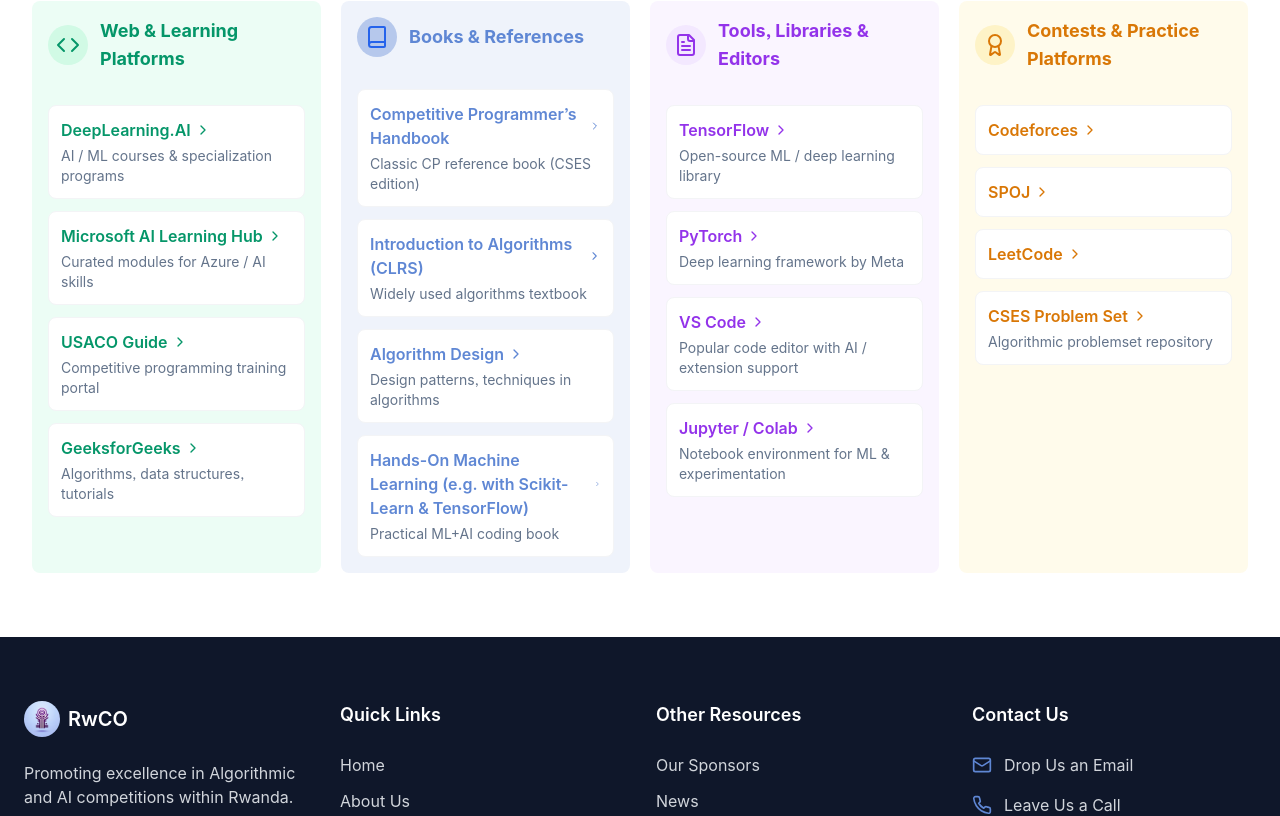
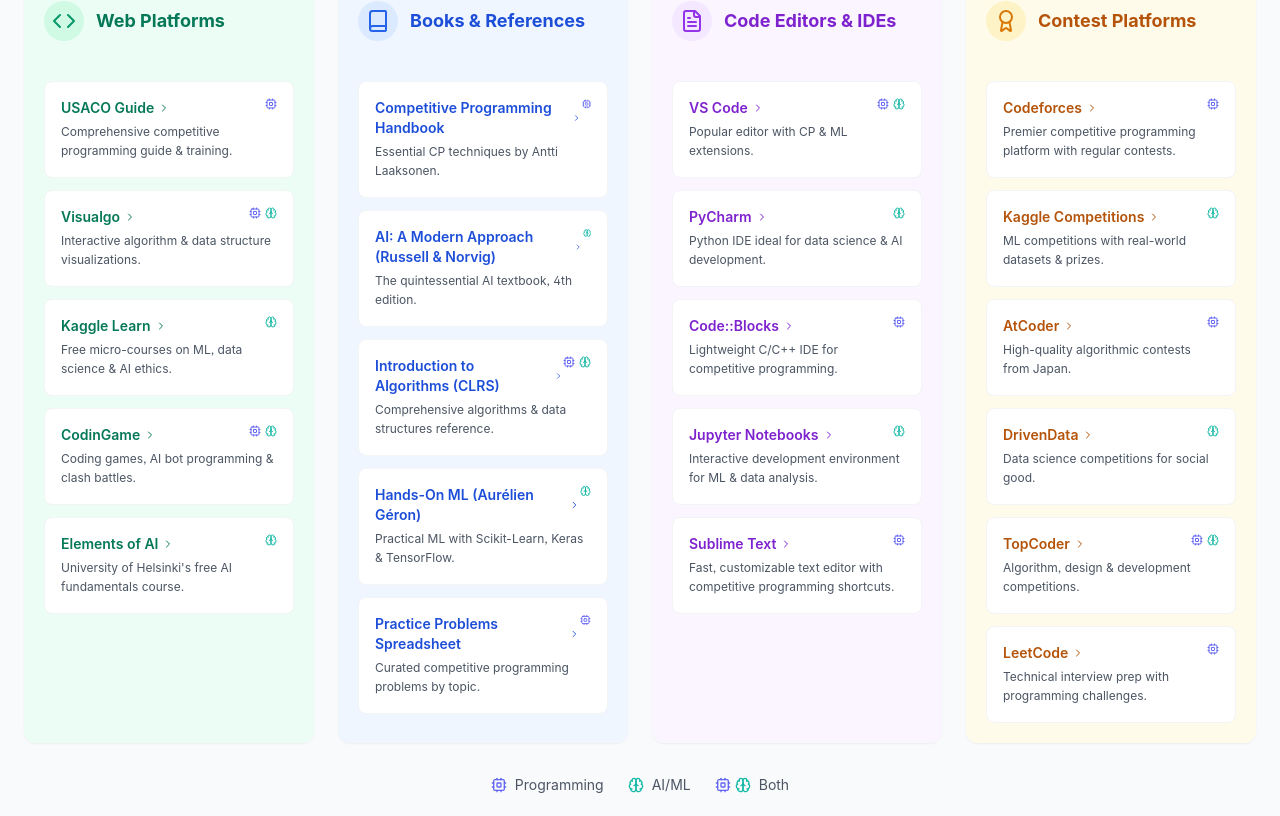
Before and after one commit to rwandacomputing/rwco-web, a Next.js app: page / in a window 1280 px wide. Shown: the part 7660-8476 px from the top of the page. Built offline with nearby package versions, Linux system fonts and the light colour scheme.

Commit message:
Update Sponsors.tsx

```diff
--- a/src/components/page-components/Sponsors.tsx
+++ b/src/components/page-components/Sponsors.tsx
@@ -1,7 +1,7 @@
 "use client"
 
 import React, { useState } from 'react';
-import Link from 'next/link';
+
 import { Book, Code, FileText, Award, ChevronRight, Cpu, Brain } from 'lucide-react';
 
 const Resources = () => {
@@ -13,32 +13,42 @@
     title: string;
     icon: JSX.Element;
     color: ResourceColor;
-    resources: { title: string; description?: string; link: string; }[];
+    resources: { title: string; description?: string; link: string; type: 'programming' | 'AI' | 'both'; }[];
   }[] = [
     {
-      title: "Web & Learning Platforms",
+      title: "Web Platforms",
       icon: <Code className="h-6 w-6 text-emerald-600" />,
       color: "emerald",
       resources: [
         {
-          title: "DeepLearning.AI",
-          description: "AI / ML courses & specialization programs",
-          link: "https://learn.deeplearning.ai/",
+          title: "USACO Guide",
+          description: "Comprehensive competitive programming guide & training.",
+          link: "https://usaco.guide/",
+          type: "programming"
         },
         {
-          title: "Microsoft AI Learning Hub",
-          description: "Curated modules for Azure / AI skills",
-          link: "https://learn.microsoft.com/en-us/ai/",
+          title: "Visualgo",
+          description: "Interactive algorithm & data structure visualizations.",
+          link: "https://visualgo.net/en",
+          type: "both"
         },
         {
-          title: "USACO Guide",
-          description: "Competitive programming training portal",
-          link: "https://usaco.guide/",
+          title: "Kaggle Learn",
+          description: "Free micro-courses on ML, data science & AI ethics.",
+          link: "https://www.kaggle.com/learn",
+          type: "AI"
         },
         {
-          title: "GeeksforGeeks",
-          description: "Algorithms, data structures, tutorials",
-          link: "https://www.geeksforgeeks.org/",
+          title: "CodinGame",
+          description: "Coding games, AI bot programming & clash battles.",
+          link: "https://www.codingame.com/",
+          type: "both"
+        },
+        {
+          title: "Elements of AI",
+          description: "University of Helsinki's free AI fundamentals course.",
+          link: "https://www.elementsofai.com/",
+          type: "AI"
         },
       ],
     },
@@ -48,75 +58,114 @@
       color: "blue",
       resources: [
         {
-          title: "Competitive Programmer’s Handbook",
-          description: "Classic CP reference book (CSES edition)",
-          link: "https://cses.fi/book.pdf",
+          title: "Competitive Programming Handbook",
+          description: "Essential CP techniques by Antti Laaksonen.",
+          link: "https://cses.fi/book/book.pdf",
+          type: "programming"
+        },
+        {
+          title: "AI: A Modern Approach (Russell & Norvig)",
+          description: "The quintessential AI textbook, 4th edition.",
+          link: "https://aima.cs.berkeley.edu/",
+          type: "AI"
         },
         {
           title: "Introduction to Algorithms (CLRS)",
-          description: "Widely used algorithms textbook",
-          link: "https://drive.google.com/file/d/1PwHRRkkjiE4tQJl5m1MOq6cNqAGSKPmV/view",
+          description: "Comprehensive algorithms & data structures reference.",
+          link: "https://mitpress.mit.edu/9780262046305/introduction-to-algorithms/",
+          type: "both"
         },
         {
-          title: "Algorithm Design",
-          description: "Design patterns, techniques in algorithms",
-          link: "https://drive.google.com/file/d/1wKy-wGuCYfRx1DH48vZHl5JA4nkhOmwC/view",
+          title: "Hands-On ML (Aurélien Géron)",
+          description: "Practical ML with Scikit-Learn, Keras & TensorFlow.",
+          link: "https://www.oreilly.com/library/view/hands-on-machine-learning/9781492032632/",
+          type: "AI"
         },
         {
-          title: "Hands-On Machine Learning (e.g. with Scikit-Learn & TensorFlow)",
-          description: "Practical ML+AI coding book",
-          link: "https://www.oreilly.com/library/view/hands-on-machine-learning/9781492032632/",  // you may replace with a freely accessible version if you have one
+          title: "Practice Problems Spreadsheet",
+          description: "Curated competitive programming problems by topic.",
+          link: "https://docs.google.com/spreadsheets/d/1-499z-WtsthQPYU_rmJ3PNCGALA4NBaEodBYyPhmjx8/edit?gid=84654839#gid=84654839",
+          type: "programming"
         },
       ],
     },
     {
-      title: "Tools, Libraries & Editors",
+      title: "Code Editors & IDEs",
       icon: <FileText className="h-6 w-6 text-purple-600" />,
       color: "purple",
       resources: [
         {
-          title: "TensorFlow",
-          description: "Open-source ML / deep learning library",
-          link: "https://www.tensorflow.org/",
+          title: "VS Code",
+          description: "Popular editor with CP & ML extensions.",
+          link: "https://code.visualstudio.com/",
+          type: "both"
         },
         {
-          title: "PyTorch",
-          description: "Deep learning framework by Meta",
-          link: "https://pytorch.org/",
+          title: "PyCharm",
+          description: "Python IDE ideal for data science & AI development.",
+          link: "https://www.jetbrains.com/pycharm/",
+          type: "AI"
         },
         {
-          title: "VS Code",
-          description: "Popular code editor with AI / extension support",
-          link: "https://code.visualstudio.com/",
+          title: "Code::Blocks",
+          description: "Lightweight C/C++ IDE for competitive programming.",
+          link: "https://www.codeblocks.org/",
+          type: "programming"
         },
         {
-          title: "Jupyter / Colab",
-          description: "Notebook environment for ML & experimentation",
+          title: "Jupyter Notebooks",
+          description: "Interactive development environment for ML & data analysis.",
           link: "https://jupyter.org/",
+          type: "AI"
+        },
+        {
+          title: "Sublime Text",
+          description: "Fast, customizable text editor with competitive programming shortcuts.",
+          link: "https://www.sublimetext.com/",
+          type: "programming"
         },
       ],
     },
     {
-      title: "Contests & Practice Platforms",
+      title: "Contest Platforms",
       icon: <Award className="h-6 w-6 text-amber-600" />,
       color: "amber",
       resources: [
         {
           title: "Codeforces",
+          description: "Premier competitive programming platform with regular contests.",
           link: "https://codeforces.com/",
+          type: "programming"
         },
         {
-          title: "SPOJ",
-          link: "https://www.spoj.com/",
+          title: "Kaggle Competitions",
+          description: "ML competitions with real-world datasets & prizes.",
+          link: "https://www.kaggle.com/competitions",
+          type: "AI"
+        },
+        {
+          title: "AtCoder",
+          description: "High-quality algorithmic contests from Japan.",
+          link: "https://atcoder.jp/",
+          type: "programming"
+        },
+        {
+          title: "DrivenData",
+          description: "Data science competitions for social good.",
+          link: "https://www.drivendata.org/competitions/",
+          type: "AI"
+        },
+        {
+          title: "TopCoder",
+          description: "Algorithm, design & development competitions.",
+          link: "https://www.topcoder.com/",
+          type: "both"
         },
         {
           title: "LeetCode",
+          description: "Technical interview prep with programming challenges.",
           link: "https://leetcode.com/",
-        },
-        {
-          title: "CSES Problem Set",
-          description: "Algorithmic problemset repository",
-          link: "https://cses.fi/problemset/",
+          type: "programming"
         },
       ],
     },
@@ -141,30 +190,30 @@
       iconBg: string;
     }> = {
       blue: {
-        light: "bg-olympiad-blue/10",
-        border: "border-olympiad-blue",
-        text: "text-olympiad-blue",
-        hover: "hover:border-olympiad-blue-300",
-        iconBg: "bg-olympiad-blue/40",
+        light: "bg-blue-50",
+        border: "border-blue-200",
+        text: "text-blue-700",
+        hover: "hover:border-blue-300",
+        iconBg: "bg-blue-100",
       },
       emerald: {
         light: "bg-emerald-50",
-        border: "border-emerald-100",
-        text: "text-emerald-600",
+        border: "border-emerald-200",
+        text: "text-emerald-700",
         hover: "hover:border-emerald-300",
         iconBg: "bg-emerald-100",
       },
       purple: {
         light: "bg-purple-50",
-        border: "border-purple-100",
-        text: "text-purple-600",
+        border: "border-purple-200",
+        text: "text-purple-700",
         hover: "hover:border-purple-300",
         iconBg: "bg-purple-100",
       },
       amber: {
         light: "bg-amber-50",
-        border: "border-amber-100",
-        text: "text-amber-600",
+        border: "border-amber-200",
+        text: "text-amber-700",
         hover: "hover:border-amber-300",
         iconBg: "bg-amber-100",
       },
@@ -172,25 +221,37 @@
     return colorMap[color];
   };
 
+  const getTypeIcon = (type: 'programming' | 'AI' | 'both') => {
+    if (type === 'AI') return <Brain className="h-3 w-3 text-teal-500" />;
+    if (type === 'programming') return <Cpu className="h-3 w-3 text-indigo-500" />;
+    return (
+      <div className="flex space-x-1">
+        <Cpu className="h-3 w-3 text-indigo-500" />
+        <Brain className="h-3 w-3 text-teal-500" />
+      </div>
+    );
+  };
+
   return (
-    <section className="py-16" id="resources">
-      <div className="container mx-auto">
-        <div className="text-center max-w-3xl mx-auto mb-10">
-          <h2 className="text-3xl md:text-4xl font-bold text-olympiad-navy mb-6">
-            Mixed Resources for Informatics & AI
+    <section className="py-16 bg-gray-50" id="resources">
+      <div className="container mx-auto px-6">
+        <div className="text-center max-w-3xl mx-auto mb-12">
+          <h2 className="text-3xl md:text-4xl font-bold text-gray-900 mb-6">
+            Learning & AI Resources
           </h2>
-          <div className="h-1 w-20 bg-olympiad-blue mx-auto mb-6"></div>
-          <p className="text-olympiad-gray max-w-md text-lg mx-auto">
-            A curated mix of platforms, books, tools, and contest sites to advance both algorithmic and AI knowledge.
+          <div className="h-1 w-20 bg-blue-600 mx-auto mb-6"></div>
+          <p className="text-gray-600 max-w-2xl text-lg mx-auto">
+            Comprehensive resources mixing competitive programming and artificial intelligence -
+            from algorithms to machine learning, contests to AI research.
           </p>
         </div>
 
-        <div className="grid grid-cols-1 md:grid-cols-2 lg:grid-cols-4 gap-5">
+        <div className="grid grid-cols-1 md:grid-cols-2 lg:grid-cols-4 gap-6">
           {filteredCategories.map((category, idx) => {
             const c = getColorClasses(category.color);
             return (
-              <div key={idx} className="flex flex-col rounded-xl">
-                <div className={`flex items-center gap-3 p-4 rounded-t-lg ${c.light} ${c.border} border-b-0`}>
+              <div key={idx} className="flex flex-col rounded-xl shadow-sm hover:shadow-md transition-all">
+                <div className={`flex items-center gap-3 p-5 rounded-t-xl ${c.light} ${c.border} border-b-0`}>
                   <div className={`p-2 rounded-full ${c.iconBg} flex-shrink-0`}>
                     {category.icon}
                   </div>
@@ -198,24 +259,27 @@
                     {category.title}
                   </h3>
                 </div>
-                <div className={`flex-1 rounded-b-lg ${c.light} ${c.border} border-t-0 p-4`}>
+                <div className={`flex-1 rounded-b-xl ${c.light} ${c.border} border-t-0 p-5`}>
                   <div className="space-y-3">
                     {category.resources.map((res, ridx) => (
-                      <Link
+                      <a
                         href={res.link}
                         key={ridx}
-                        className={`block rounded-lg p-3 bg-white border border-gray-100 hover:shadow-md transition-all ${c.hover}`}
+                        className={`block rounded-lg p-4 bg-white border border-gray-100 hover:shadow-md transition-all ${c.hover} group`}
                         target="_blank"
                         rel="noopener noreferrer"
                       >
-                        <h4 className={`font-semibold ${c.text} flex items-center text-base`}>
-                          {res.title}
-                          <ChevronRight className="ml-1 h-4 w-4" />
-                        </h4>
+                        <div className="flex items-start justify-between">
+                          <h4 className={`font-semibold ${c.text} flex items-center text-sm mb-1`}>
+                            {res.title}
+                            <ChevronRight className="ml-1 h-3 w-3 group-hover:translate-x-1 transition-transform" />
+                          </h4>
+                          {getTypeIcon(res.type)}
+                        </div>
                         {res.description && (
-                          <p className="text-olympiad-gray text-sm mt-1">{res.description}</p>
+                          <p className="text-gray-600 text-xs leading-relaxed">{res.description}</p>
                         )}
-                      </Link>
+                      </a>
                     ))}
                   </div>
                 </div>
@@ -223,6 +287,27 @@
             );
           })}
         </div>
+
+        {/* Legend */}
+        <div className="mt-8 flex justify-center">
+          <div className="flex items-center space-x-6 text-sm text-gray-600">
+            <div className="flex items-center space-x-2">
+              <Cpu className="h-4 w-4 text-indigo-500" />
+              <span>Programming</span>
+            </div>
+            <div className="flex items-center space-x-2">
+              <Brain className="h-4 w-4 text-teal-500" />
+              <span>AI/ML</span>
+            </div>
+            <div className="flex items-center space-x-2">
+              <div className="flex space-x-1">
+                <Cpu className="h-4 w-4 text-indigo-500" />
+                <Brain className="h-4 w-4 text-teal-500" />
+              </div>
+              <span>Both</span>
+            </div>
+          </div>
+        </div>
       </div>
     </section>
   );
```
